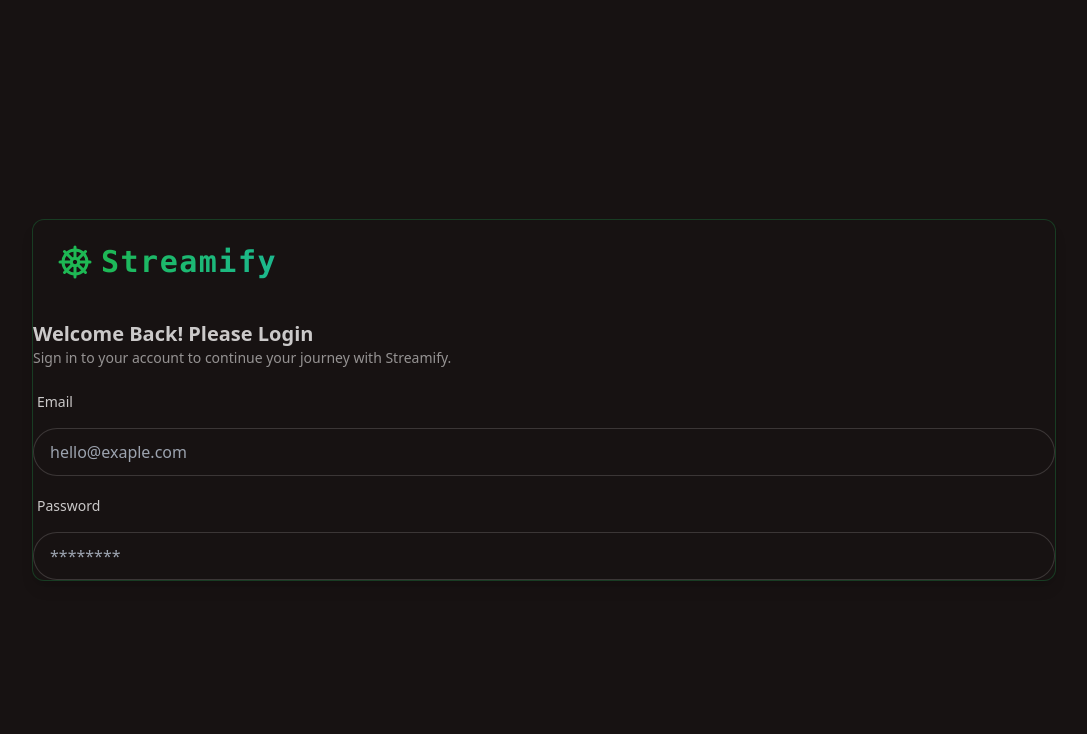
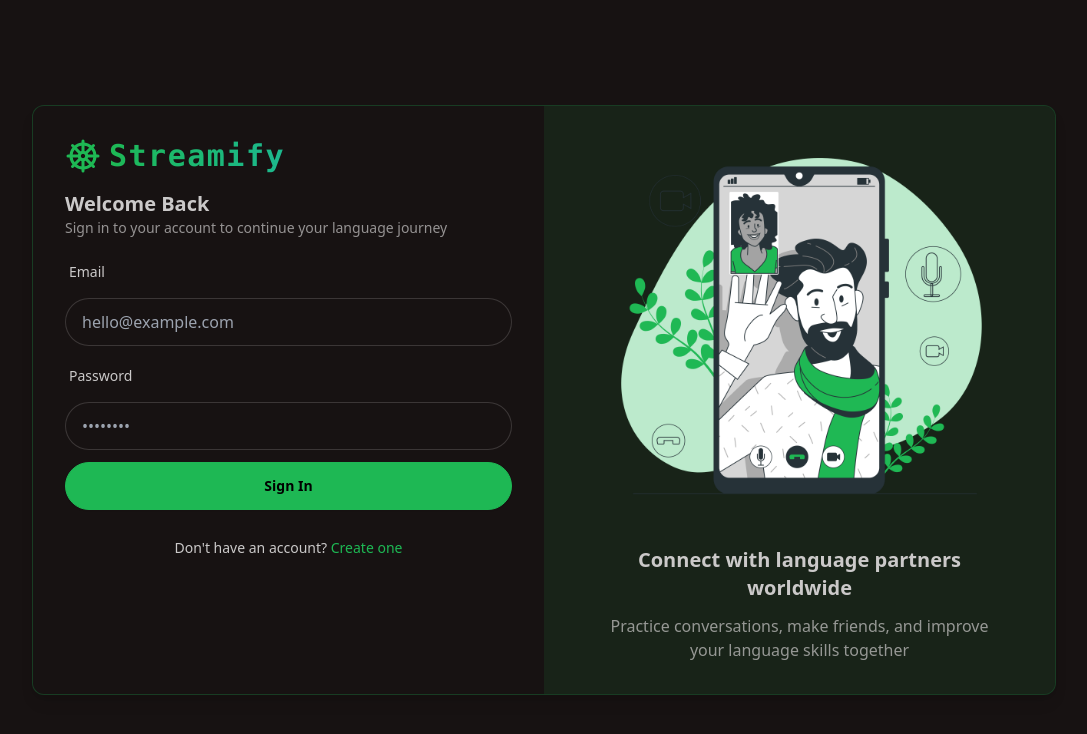
Before and after one commit to SakshamKushwah/Streamify, a React app in the folder frontend/: page /login in a window 1280 px wide. Shown: the top 734 px of the page, without its empty margins (96-1183 px from the left). Built offline with nearby package versions, Linux system fonts and the light colour scheme; no server answers; the HTML template or start-up script is replaced by a standard one.

Commit message:
Login & Sign page Done

```diff
--- /dev/null
+++ b/frontend/src/hooks/useLogin.js
@@ -0,0 +1,14 @@
+import { useMutation, useQueryClient } from "@tanstack/react-query";
+import { login } from "../lib/api";
+
+const useLogin = () => {
+  const queryClient = useQueryClient();
+  const { mutate, isPending, error } = useMutation({
+    mutationFn: login,
+    onSuccess: () => queryClient.invalidateQueries({ queryKey: ["authUser"] }),
+  });
+
+  return { error, isPending, loginMutation: mutate };
+};
+
+export default useLogin;
--- /dev/null
+++ b/frontend/src/hooks/useSignUp.js
@@ -0,0 +1,14 @@
+import { useMutation, useQueryClient } from "@tanstack/react-query";
+import { signup } from "../lib/api";
+
+const useSignUp = () => {
+  const queryClient = useQueryClient();
+
+  const { mutate, isPending, error } = useMutation({
+    mutationFn: signup,
+    onSuccess: () => queryClient.invalidateQueries({ queryKey: ["authUser"] }),
+  });
+
+  return { isPending, error, signupMutation: mutate };
+};
+export default useSignUp;
--- a/frontend/src/pages/LoginPage.jsx
+++ b/frontend/src/pages/LoginPage.jsx
@@ -1,116 +1,137 @@
-import { useMutation, useQueryClient } from '@tanstack/react-query';
-import React, { useState } from 'react'
-import { login } from '../lib/api';
-import { ShipWheelIcon } from 'lucide-react';
+import { useState } from "react";
+import { ShipWheelIcon } from "lucide-react";
+import { Link } from "react-router";
+import useLogin from "../hooks/useLogin";
 
 const LoginPage = () => {
   const [loginData, setLoginData] = useState({
-    email: '',
-    password: ''
+    email: "",
+    password: "",
   });
 
+  // This is how we did it at first, without using our custom hook
+  // const queryClient = useQueryClient();
+  // const {
+  //   mutate: loginMutation,
+  //   isPending,
+  //   error,
+  // } = useMutation({
+  //   mutationFn: login,
+  //   onSuccess: () => queryClient.invalidateQueries({ queryKey: ["authUser"] }),
+  // });
 
-  const queryClient = useQueryClient();
-
-  const {
-    mutate: loginMutation,
-    ispending,
-    error,} = useMutation({
-      mutationFn: login,
-      onSuccess: () => queryClient.invalidateQueries({ queryKey: ['authUser'] }),
-  });
+  // This is how we did it using our custom hook - optimized version
+  const { isPending, error, loginMutation } = useLogin();
 
   const handleLogin = (e) => {
     e.preventDefault();
     loginMutation(loginData);
-  }
-
+  };
   return (
-    <div className='h-screen flex items-center justify-center p-4 sm:p-6 md:p-8' data-theme='forest'>
-      <div className='border border-primary/25 flex-col lg:flex-row w-full max-w-5xl mx-auto bg-base-100
-      rounded-xl shadow-lg overflow-hidden'>
-
+    <div
+      className="h-screen flex items-center justify-center p-4 sm:p-6 md:p-8"
+      data-theme="forest"
+    >
+      <div className="border border-primary/25 flex flex-col lg:flex-row w-full max-w-5xl mx-auto bg-base-100 rounded-xl shadow-lg overflow-hidden">
         {/* LOGIN FORM SECTION */}
-        <div className='w-full lg:h-1/2  sm:p-4 md:p-6 '>
+        <div className="w-full lg:w-1/2 p-4 sm:p-8 flex flex-col">
           {/* LOGO */}
-          <div className='mb-4 flex items-center justify-start gap-2'>
-            <ShipWheelIcon className='size-9 text-primary' />
-            <span className='text-3xl font-bold font-mono bg-clip-text text-transparent bg-gradient-to-r from-primary to-secondary
-            tracking-wider'>
+          <div className="mb-4 flex items-center justify-start gap-2">
+            <ShipWheelIcon className="size-9 text-primary" />
+            <span className="text-3xl font-bold font-mono bg-clip-text text-transparent bg-gradient-to-r from-primary to-secondary  tracking-wider">
               Streamify
             </span>
           </div>
-          {/* ERROR MESSAGE IF ANY */}
-          {/* <div className='alert alert-error mb-4'>
+
+          {/* ERROR MESSAGE DISPLAY */}
+          {error && (
+            <div className="alert alert-error mb-4">
               <span>{error.response.data.message}</span>
-          </div> */}
             </div>
+          )}
 
-        <div className='w-full'>
+          <div className="w-full">
             <form onSubmit={handleLogin}>
-            <div className='space-y-4'>
+              <div className="space-y-4">
                 <div>
-                <h2 className='text-xl font-semibold'>
-                  Welcome Back! Please Login
-                </h2>
-                <p className='text-sm opacity-70'>
-                  Sign in to your account to continue your journey with Streamify.
+                  <h2 className="text-xl font-semibold">Welcome Back</h2>
+                  <p className="text-sm opacity-70">
+                    Sign in to your account to continue your language journey
                   </p>
                 </div>
 
-
-              <div className='flex flex-col gap-3'>
-                <div className='form-control w-full space-y-2'>
+                <div className="flex flex-col gap-3">
+                  <div className="form-control w-full space-y-2">
                     <label className="label">
-                    <span className='label-text'>Email</span>
+                      <span className="label-text">Email</span>
                     </label>
                     <input
-                  type="text"
-                  placeholder='hello@exaple.com'
-                  className='input input-bordered w-full'
+                      type="email"
+                      placeholder="hello@example.com"
+                      className="input input-bordered w-full"
                       value={loginData.email}
-                  onChange={ (e) => setLoginData({...loginData, email: e.target.value})}
+                      onChange={(e) => setLoginData({ ...loginData, email: e.target.value })}
                       required
                     />
                   </div>
 
-                <div className='form-control w-full space-y-2'>
+                  <div className="form-control w-full space-y-2">
                     <label className="label">
-                    <span className='label-text'>Password</span>
+                      <span className="label-text">Password</span>
                     </label>
-                  <input type="password"
-                  placeholder='********'
-                  className='input input-bordered w-full'
+                    <input
+                      type="password"
+                      placeholder="••••••••"
+                      className="input input-bordered w-full"
                       value={loginData.password}
-                  onChange={ (e) => setLoginData({...loginData, password: e.target.value})}
+                      onChange={(e) => setLoginData({ ...loginData, password: e.target.value })}
                       required
                     />
                   </div>
 
-                {/* <button type='submit' className='btn btn-primary w-full' disabled={ispending}>
-                  { ispending ?
-                   (
+                  <button type="submit" className="btn btn-primary w-full" disabled={isPending}>
+                    {isPending ? (
                       <>
-                    <span className='loading loading-spinner loading-xs></span>
-                    Signing In...
+                        <span className="loading loading-spinner loading-xs"></span>
+                        Signing in...
                       </>
                     ) : (
                       "Sign In"
-                          ) }
+                    )}
+                  </button>
 
-                      </button> */}
+                  <div className="text-center mt-4">
+                    <p className="text-sm">
+                      Don't have an account?{" "}
+                      <Link to="/signup" className="text-primary hover:underline">
+                        Create one
+                      </Link>
+                    </p>
+                  </div>
+                </div>
+              </div>
+            </form>
           </div>
         </div>
 
-          </form>
-
+        {/* IMAGE SECTION */}
+        <div className="hidden lg:flex w-full lg:w-1/2 bg-primary/10 items-center justify-center">
+          <div className="max-w-md p-8">
+            {/* Illustration */}
+            <div className="relative aspect-square max-w-sm mx-auto">
+              <img src="/i.png" alt="Language connection illustration" className="w-full h-full" />
             </div>
 
-
-
+            <div className="text-center space-y-3 mt-6">
+              <h2 className="text-xl font-semibold">Connect with language partners worldwide</h2>
+              <p className="opacity-70">
+                Practice conversations, make friends, and improve your language skills together
+              </p>
             </div>
           </div>
-  )
-}
-
-export default LoginPage
+        </div>
+      </div>
+    </div>
+  );
+};
+export default LoginPage;
--- a/frontend/src/pages/SignUpPage.jsx
+++ b/frontend/src/pages/SignUpPage.jsx
@@ -3,6 +3,7 @@
 import { Link } from "react-router";
 import { useMutation, useQueryClient } from "@tanstack/react-query";
 import { signup } from "../lib/api";
+import useSignUp from "../hooks/useSignUp";
 
 // import useSignUp from "../hooks/useSignUp";
 
@@ -16,17 +17,17 @@
 //   This is how we did it at first, without using our custom hook
   const queryClient = useQueryClient();
 
-  const {
-    mutate: signupMutation,
-    isPending,
-    error,
-  } = useMutation({
-    mutationFn: signup,
-    onSuccess: () => queryClient.invalidateQueries({ queryKey: ["authUser"] }),
-  });
+  // const {
+  //   mutate: signupMutation,
+  //   isPending,
+  //   error,
+  // } = useMutation({
+  //   mutationFn: signup,
+  //   onSuccess: () => queryClient.invalidateQueries({ queryKey: ["authUser"] }),
+  // });
 
   // This is how we did it using our custom hook - optimized version
-//   const { isPending, error, signupMutation } = useSignUp();
+  const { isPending, error, signupMutation } = useSignUp();
 
   const handleSignup = (e) => {
     e.preventDefault();
```
Lines whose indentation alone changed are shown as unchanged.
